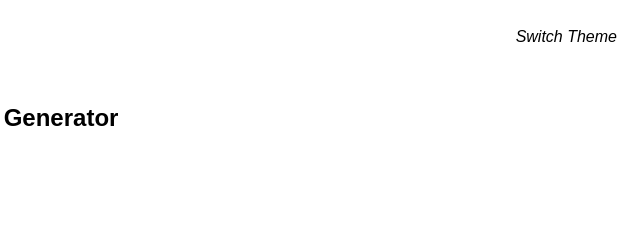
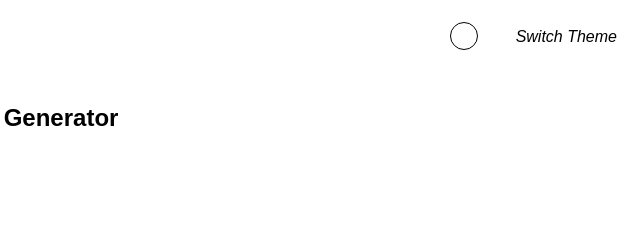
Before and after one commit to vikash-kushwah/PasswordGenius-Password-Generator-Password-Security, a plain HTML site: page index.html in a window 1280 px wide. Shown: the top 240 px of the page, 639-1279 px from the left. Drawn offline with Linux system fonts and the light colour scheme; a web font is replaced by a local one.

Commit message:
Update index.html

```diff
--- a/index.html
+++ b/index.html
@@ -65,6 +65,7 @@
             position: absolute;
             transition: 0.4s;
             width: 26px;
+            border:solid 1px;
         }
 
         input:checked+.slider {
```
